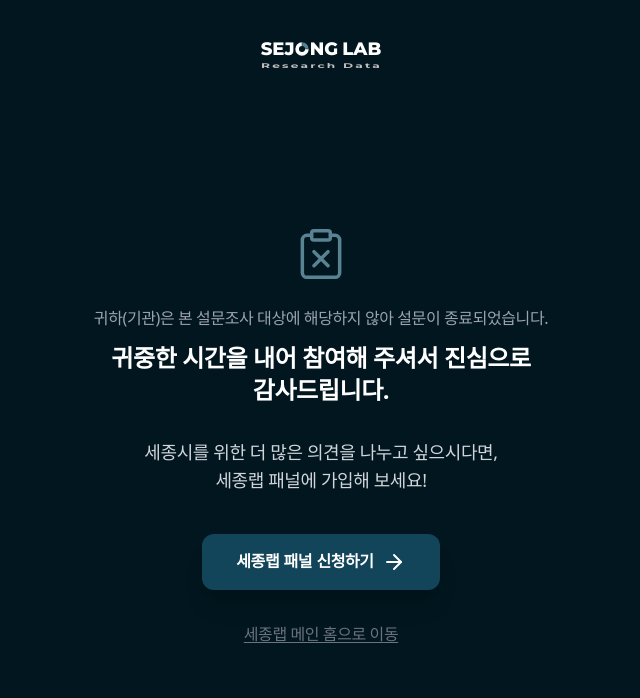
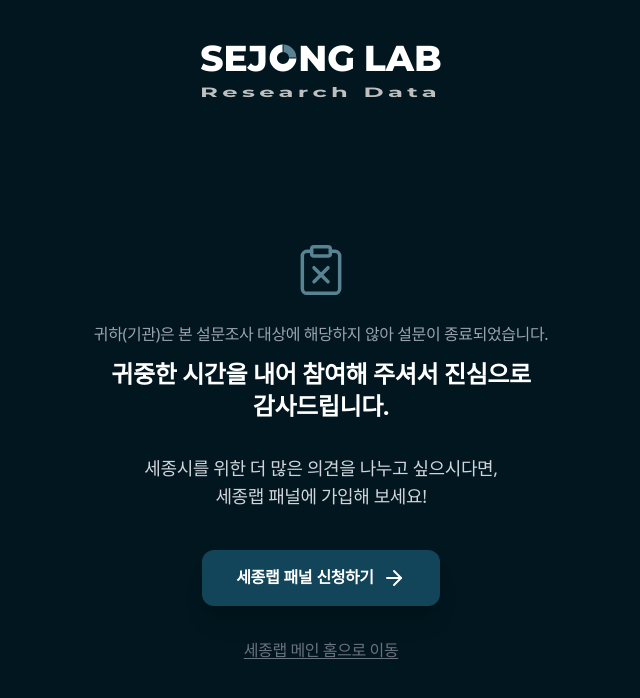
Before and after one commit to eomhihi/sejonglab-app, a Next.js app: page /screening-out in a window 1280 px wide. Shown: the top 698 px of the page, without its empty margins (319-959 px from the left). Built offline with nearby package versions, Linux system fonts and the light colour scheme; no server answers; a web font is replaced by a local one.

Commit message:
설문링크 재재수정

```diff
--- a/src/app/screening-out/page.tsx
+++ b/src/app/screening-out/page.tsx
@@ -19,7 +19,7 @@
       style={{ wordBreak: "keep-all" }}
     >
       <header className="flex shrink-0 justify-center pt-8 sm:pt-10">
-        <SejongLogoLockup variant="footer" href="/" />
+        <SejongLogoLockup variant="footer" href="/" exportScale={2} />
       </header>
 
       <div className="flex flex-1 flex-col items-center justify-center w-full max-w-lg mx-auto text-center">
--- a/src/components/landing/SejongHeroSection.tsx
+++ b/src/components/landing/SejongHeroSection.tsx
@@ -6,8 +6,7 @@
 import { ArrowRight } from "lucide-react";
 import { useSession } from "next-auth/react";
 
-const SURVEY_FORM_URL =
-  "https://ko.research.net/r/SejongLifelongPublic"; // link updated
+const SURVEY_FORM_URL = "https://ko.research.net/r/SejongLifelongPublic";
 
 const HERO_CTA_BTN =
   "btn btn-lg font-extrabold shadow-lg hover:-translate-y-0.5 font-display inline-flex items-center justify-center gap-2 w-full sm:w-auto sm:flex-1 sm:max-w-[13rem] border-2 box-border";
```
